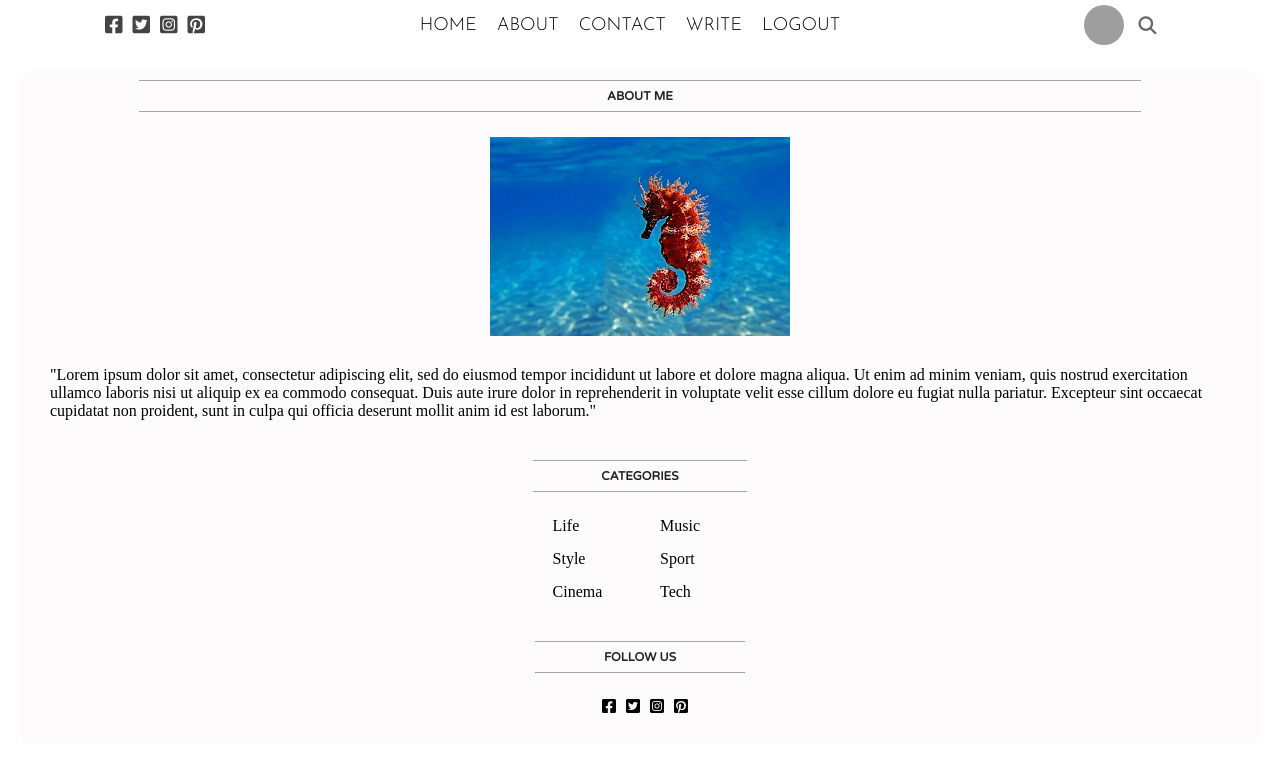
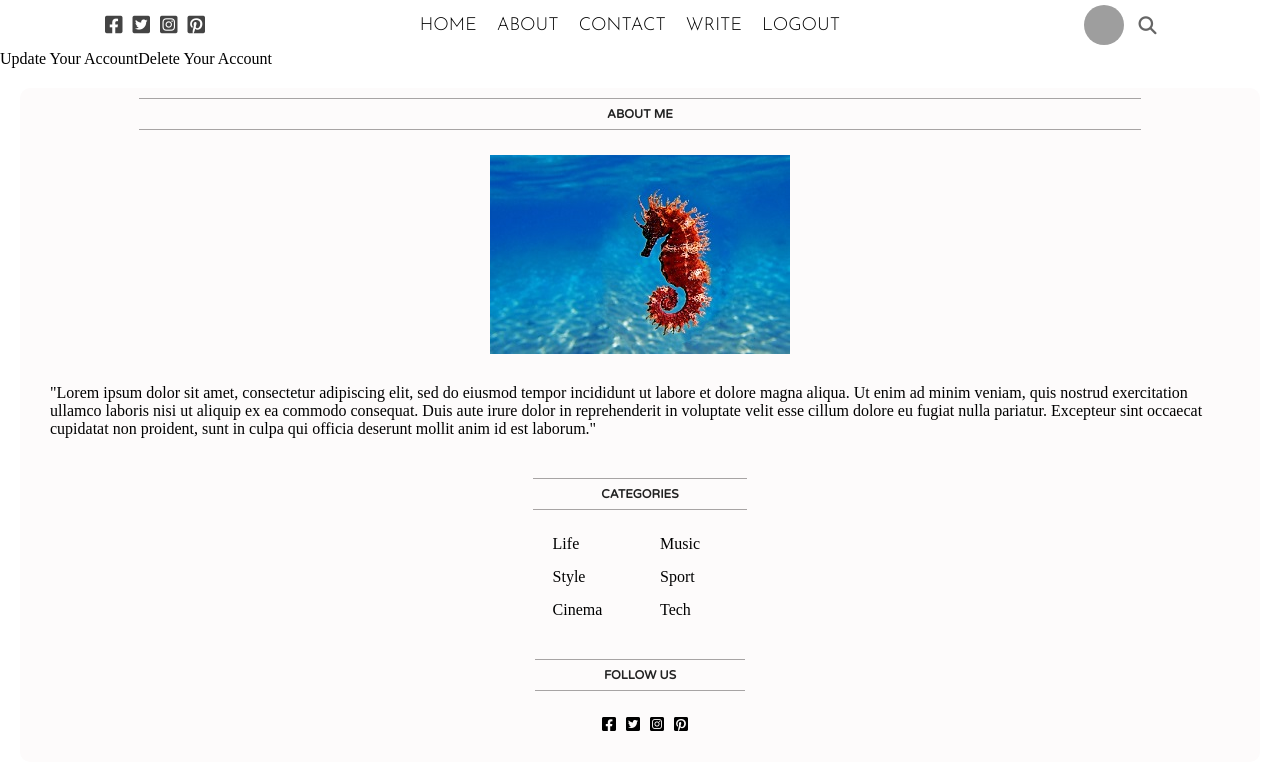
Before and after one commit to EvMad/react-frontend-sandbox, a React (Create React App) app: page / in a window 1280 px wide. Shown: the top 770 px of the page. Built offline with nearby package versions, Linux system fonts and the light colour scheme; grey boxes are pictures that could not be loaded.

Commit message:
<span className="settingsDeleteTitle"

```diff
--- a/src/pages/settings/Settings.jsx
+++ b/src/pages/settings/Settings.jsx
@@ -6,7 +6,8 @@ export default function Settings() {
         <div className="settings">
             <div className="settingsWrapper">
                 <div className="settingsTitle">
-                    <span className="settingsUpdateTitle"></span>
+                    <span className="settingsUpdateTitle">Update Your Account</span>
+                    <span className="settingsDeleteTitle">Delete Your Account</span>
                 </div>
                 <Sidebar/>
             </div>
```
